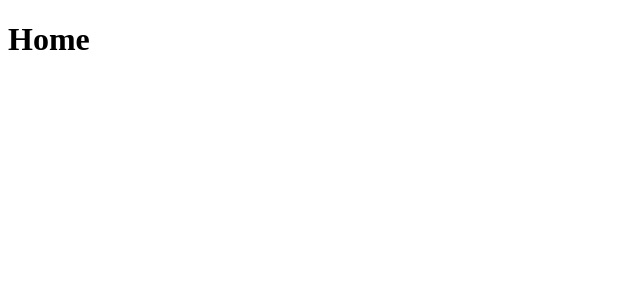
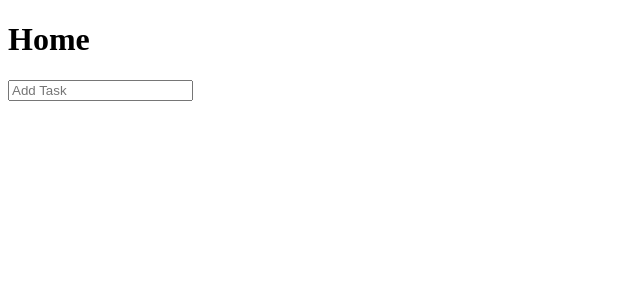
Before and after one commit to dryingcore/tasks.js, a React (Vite) app in the folder frontend/: page / in a window 1280 px wide. Shown: the top 300 px of the page, without its empty margins (0-640 px from the left). Built offline with nearby package versions, Linux system fonts and the light colour scheme.

Commit message:
Jul 23, 2024, 7:12 PM

```diff
--- a/frontend/src/components/AddTask.jsx
+++ b/frontend/src/components/AddTask.jsx
@@ -1,7 +1,7 @@
 export default function AddTask() {
 	return (
-		<div>
-			<h1>Add Task</h1>
-		</div>
+		<form>
+			<input type="text" placeholder="Add Task" />
+		</form>
 	);
 }
--- a/frontend/src/pages/Home.jsx
+++ b/frontend/src/pages/Home.jsx
@@ -1,7 +1,10 @@
+import AddTask from "../components/AddTask";
+
 export default function Home() {
 	return (
 		<div>
 			<h1>Home</h1>
+			<AddTask />
 		</div>
 	);
 }
```
